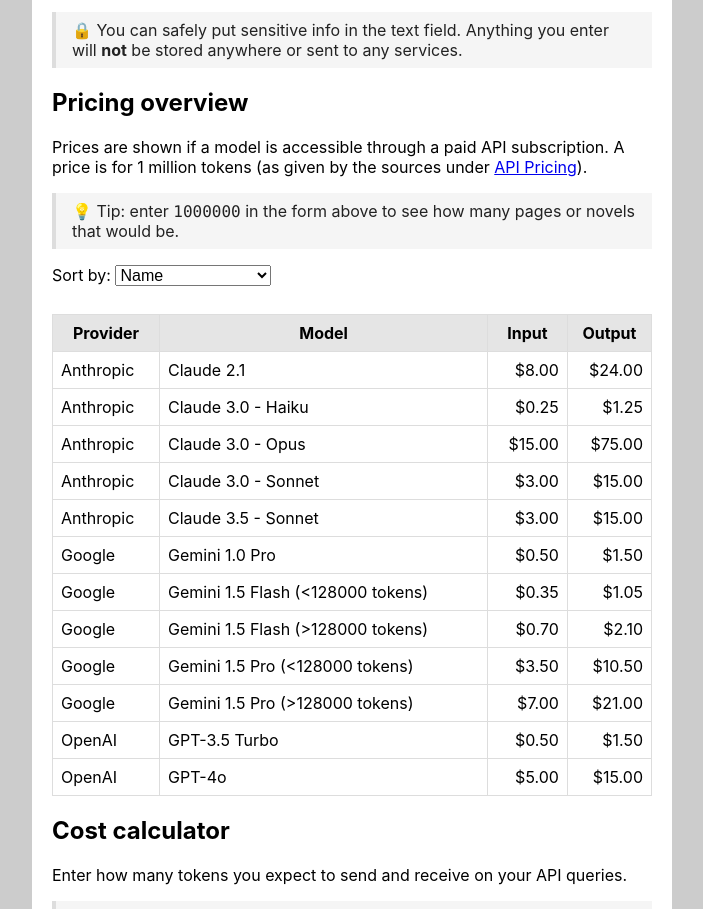
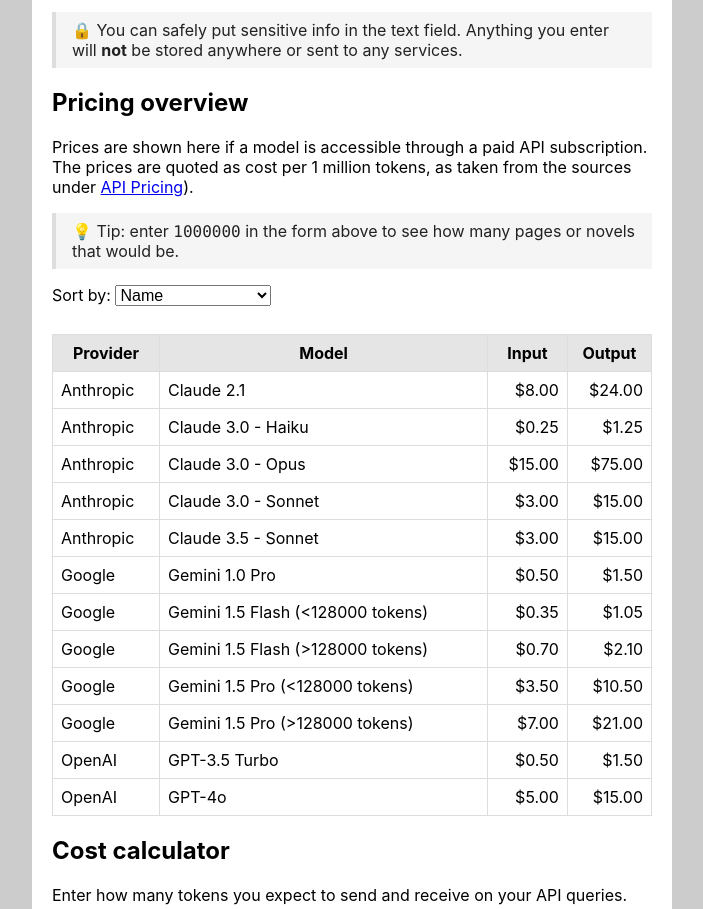
Before and after one commit to MichaelCurrin/token-translator, a React (Create React App) app: page / in a window 1280 px wide. Shown: the part 2140-3049 px from the top of the page, without its empty margins (288-991 px from the left). Built offline with nearby package versions, Linux system fonts and the light colour scheme.

Commit message:
Update index.jsx

```diff
--- a/src/components/Pricing/index.jsx
+++ b/src/components/Pricing/index.jsx
@@ -94,8 +94,8 @@
   return (
     <div>
       <p>
-        Prices are shown if a model is accessible through a paid API
-        subscription. A price is for 1 million tokens (as given by the sources
+        Prices are shown here if a model is accessible through a paid API
+        subscription. The prices are quoted as cost per 1 million tokens, as taken from the sources
         under <a href="#api-pricing">API Pricing</a>).
       </p>
       <blockquote>
```
